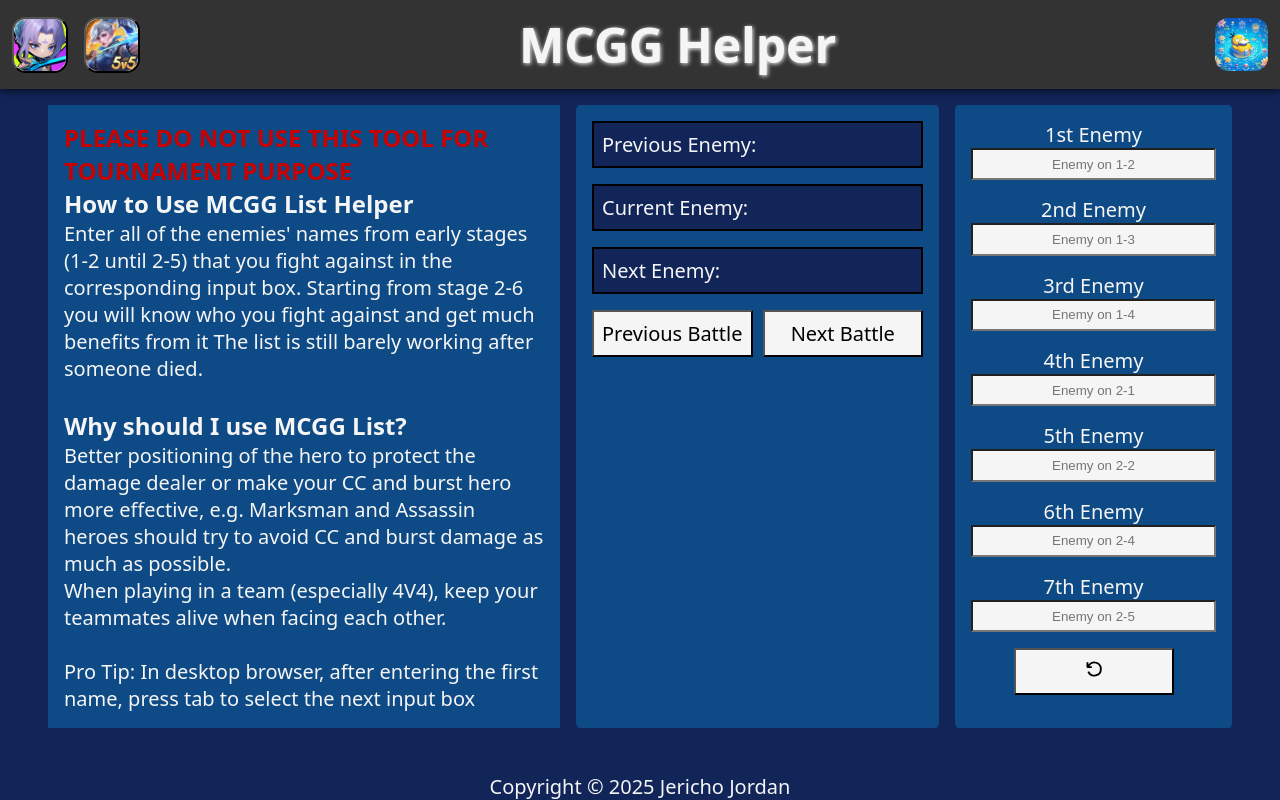
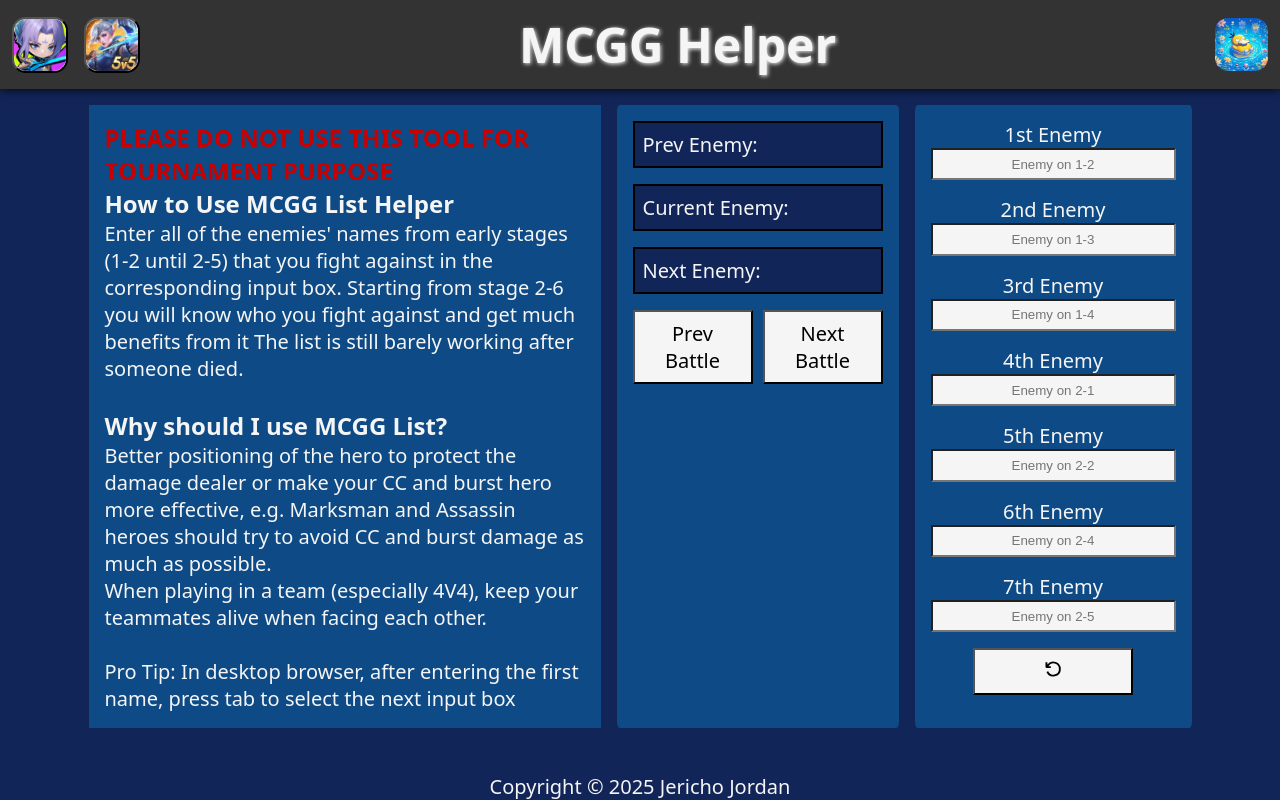
Before and after one commit to jerichojordan/mlbb-mcgg-helper, a React (Vite) app: page / in a window 1280 px wide. Built offline with nearby package versions, Linux system fonts and the light colour scheme.

Commit message:
MCGG status and status button changes

```diff
--- a/src/components/EnemyList.tsx
+++ b/src/components/EnemyList.tsx
@@ -73,7 +73,7 @@ export default function EnemyList() {
         <div className="mcgg-status">
           <div className="mcgg-status__container">
             <p>
-              Previous Enemy:&nbsp;
+              Prev Enemy:&nbsp;
               {currentIndex - 1 < 0
                 ? names[currentIndex - 1 + 7]
                 : names[currentIndex - 1]}
@@ -92,7 +92,7 @@ export default function EnemyList() {
               onClick={handlePrevButton}
               className="mcgg-status__button"
             >
-              Previous Battle
+              Prev Battle
             </button>
             <button
               type="button"
@@ -125,6 +125,7 @@ export default function EnemyList() {
                 key={index}
                 type="text"
                 value={value}
+                maxLength={20}
                 onChange={(e) => handleChange(index, e.target.value)}
                 placeholder={`Enemy on ${stages[index]}`}
                 className="mcgg-list__input"
--- a/src/index.css
+++ b/src/index.css
@@ -280,7 +280,7 @@ footer {
   border: 1px solid #333;
 }
 
-.timer__h2{
+.timer__h2 {
   background-color: var(--LIST-TITLE-BGCOLOR);
   width: 100%;
   border-bottom: 3px solid #333;
@@ -320,16 +320,15 @@ footer {
   background-color: var(--LIST-BGCOLOR);
 }
 
-.mlbb-instruction__p{
+.mlbb-instruction__p {
   margin: 0.5rem 0.5rem;
 }
 
-.mlbb-instruction__h2{
+.mlbb-instruction__h2 {
   background-color: var(--LIST-TITLE-BGCOLOR);
   width: 100%;
   padding: 0 0.5rem;
 }
-
 
 @media (min-width: 520px) and (max-width: 768px) {
   body {
@@ -341,7 +340,6 @@ footer {
   .mcgg-instruction__h2 {
     font-size: 1rem;
   }
-
   .mcgg-instruction__p {
     font-size: 1em;
   }
@@ -355,10 +353,6 @@ footer {
     font-size: 3rem;
     text-align: right;
   }
-  .timer__p {
-    font-size: 1.5rem;
-    transform: translateY(1rem);
-  }
   .mcgg-instruction__h2 {
     font-size: 1.25rem;
   }
@@ -368,20 +362,33 @@ footer {
   .mcgg-list__input {
     padding: 0.5em 2rem;
   }
+  .mcgg-status__container {
+    min-width: 200px;
+  }
+  .mcgg-status__button {
+    width: 120px;
+  }
   .timer-container {
-  border: 3px solid #333;
-}
+    border: 3px solid #333;
+  }
+  .timer__p {
+    font-size: 1.5rem;
+    transform: translateY(1rem);
+  }
 }
 
 @media (min-width: 1024px) {
   body {
     font-size: 1.25rem;
   }
+  .mcgg-instruction__h2 {
+    font-size: 1.5rem;
+  }
+  .mcgg-status__container {
+    min-width: 250px;
+  }
   .timer__p {
     font-size: 2.5rem;
     transform: translateY(1rem);
   }
-  .mcgg-instruction__h2 {
-    font-size: 1.5rem;
-  }
 }
```
